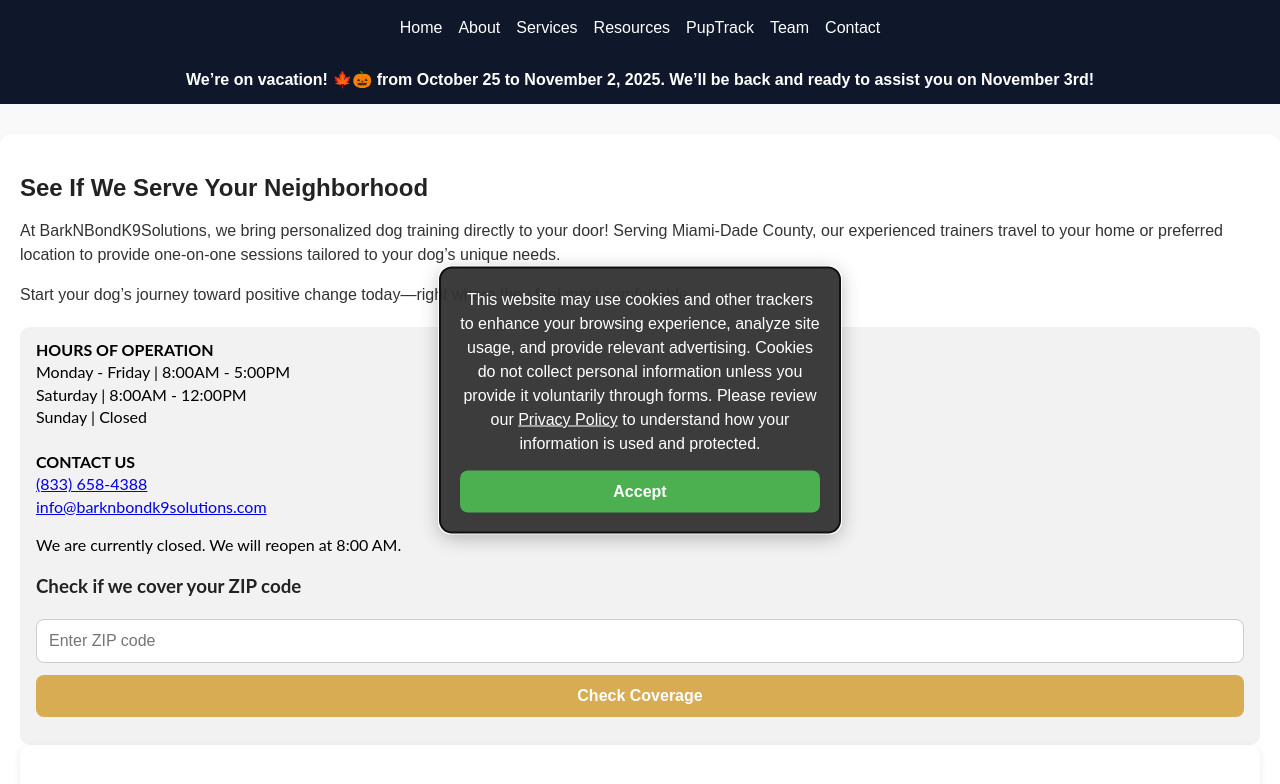
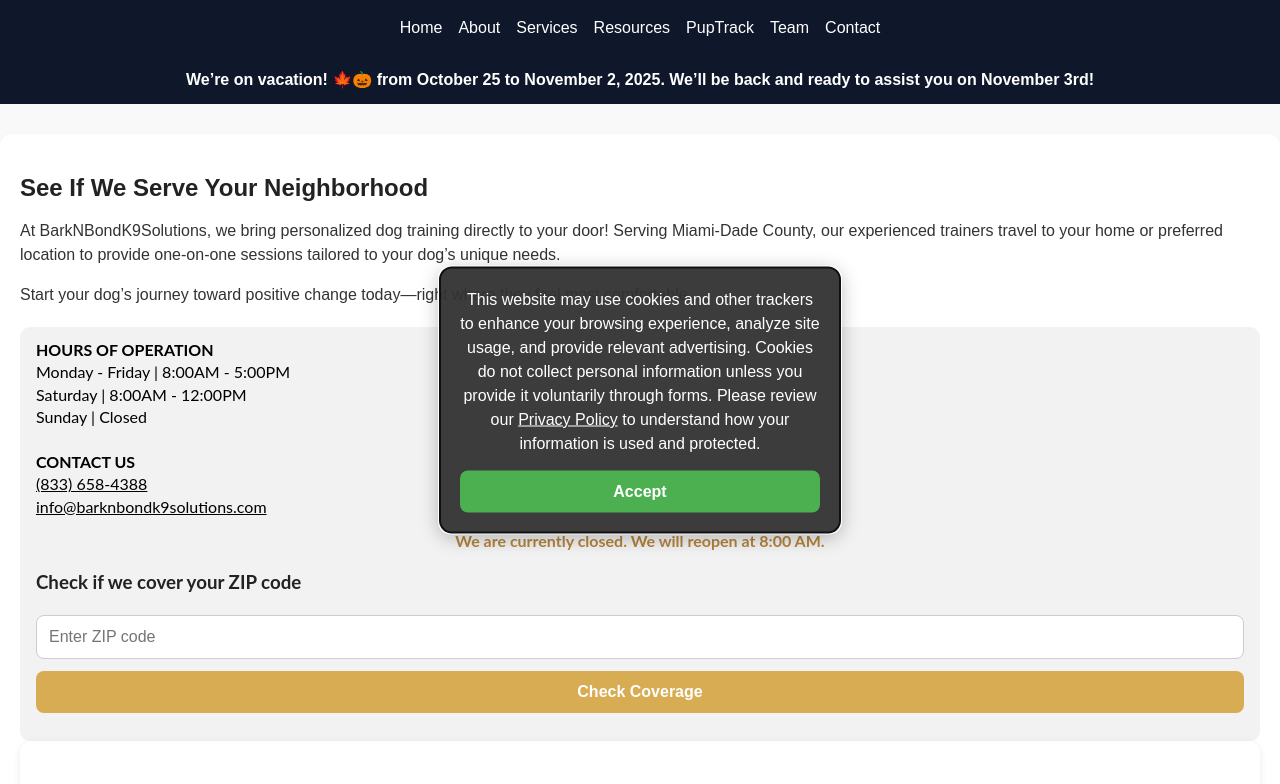
Before and after one commit to barknbondk9solutions-ai/shiny-umbrella, a plain HTML site: page index.html in a window 1280 px wide. Shown: the top 784 px of the page. Drawn offline with nearby package versions, Linux system fonts and the light colour scheme; no server answers; a script that the page names is missing.

Commit message:
Update index.html

```diff
--- a/index.html
+++ b/index.html
@@ -87,13 +87,19 @@
   <div id="banner-container"></div>
 
   <main id="page-content">
+      <!-- ====== Main Service Widget ====== -->
   <div id="service-widget">
     <div id="location-section">
       <div class="location-text">
         <h2>See If We Serve Your Neighborhood</h2>
-          <p>At BarkNBondK9Solutions, we bring personalized dog training directly to your door! Serving Miami-Dade County, our experienced trainers travel to your home or preferred location to provide one-on-one sessions tailored to your dog’s unique needs.</p>
+        <p>
+          At BarkNBondK9Solutions, we bring personalized dog training directly to your door!
+          Serving Miami-Dade County, our experienced trainers travel to your home or preferred location
+          to provide one-on-one sessions tailored to your dog’s unique needs.
+        </p>
         <p>Start your dog’s journey toward positive change today—right where they feel most comfortable.</p>
 
+ <!-- ====== Hours of Operation ====== -->
 <div class="hours">
   <strong>HOURS OF OPERATION</strong><br>
   Monday - Friday | 8:00AM - 5:00PM <span id="monfri-status"></span><br>
@@ -101,17 +107,19 @@
   Sunday | Closed <span id="sun-status"></span><br><br>
 
   <strong>CONTACT US</strong><br>
-            <a href="tel:+18336584388" class="contact-link">(833) 658-4388</a><br>
-            <a href="mailto:info@barknbondk9solutions.com" class="contact-link">info@barknbondk9solutions.com</a>
-            <p id="status-message" class="status-msg"></p>
+  <a href="tel:+18336584388" style="color: #000; text-decoration: underline;">(833) 658-4388</a><br>
+  <a href="mailto:info@barknbondk9solutions.com" style="color: #000; text-decoration: underline;">info@barknbondk9solutions.com</a>
 
+<p id="status-message" style="margin-top: 12px; text-align: center; font-weight: bold; color: #b3833b;"></p>
+
+        <!-- ====== ZIP Code Coverage ====== -->
         <h3>Check if we cover your ZIP code</h3>
         <input type="text" id="zipInput" placeholder="Enter ZIP code" />
-            <button id="check-coverage">Check Coverage</button>
+        <button onclick="checkCoverage()">Check Coverage</button>
         <p id="result"></p>
       </div>
-        </div>
 
+      <!-- ====== Map Display ====== -->
       <div class="location-map">
         <div id="map"></div>
       </div>
```
Lines whose indentation alone changed are shown as unchanged.
